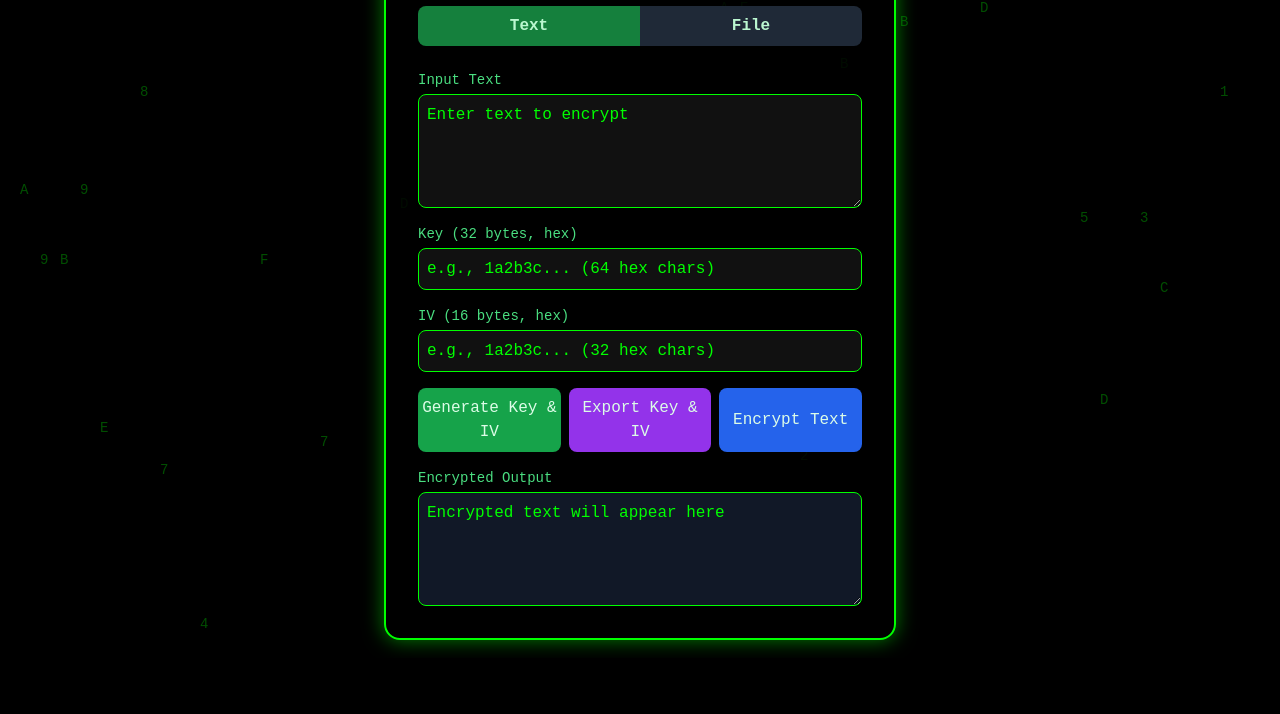
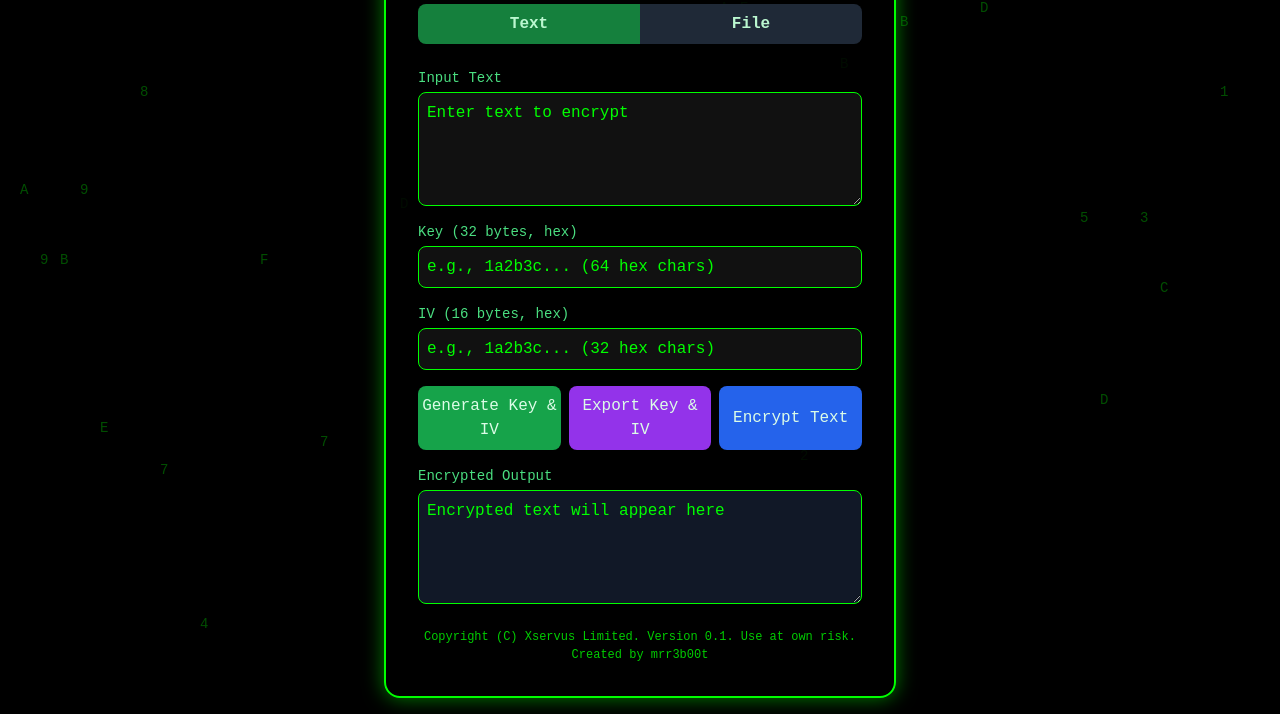
Before and after one commit to mr-r3b00t/militarygrade, a plain HTML site: page index.html in a window 1280 px wide. Shown: the part 142-856 px from the top of the page. Before the commit the page ends 800 px from the top, so only its background shows below. Drawn offline with nearby package versions, Linux system fonts and the light colour scheme.

Commit message:
Update index.html

```diff
--- a/index.html
+++ b/index.html
@@ -103,6 +103,13 @@
     button:hover {
       box-shadow: 0 0 10px #0f0;
     }
+    footer {
+      color: #00FF00;
+      font-size: 0.75rem;
+      text-align: center;
+      margin-top: 1.5rem;
+      opacity: 0.8;
+    }
   </style>
 </head>
 <body class="min-h-screen flex items-center justify-center p-4 relative">
@@ -162,6 +169,9 @@
       </div>
       <div id="fileOutput" class="text-sm text-green-400"></div>
     </div>
+
+    <!-- Footer -->
+    <footer>Copyright (C) Xservus Limited. Version 0.1. Use at own risk. Created by mrr3b00t</footer>
   </div>
 
   <script>
```
